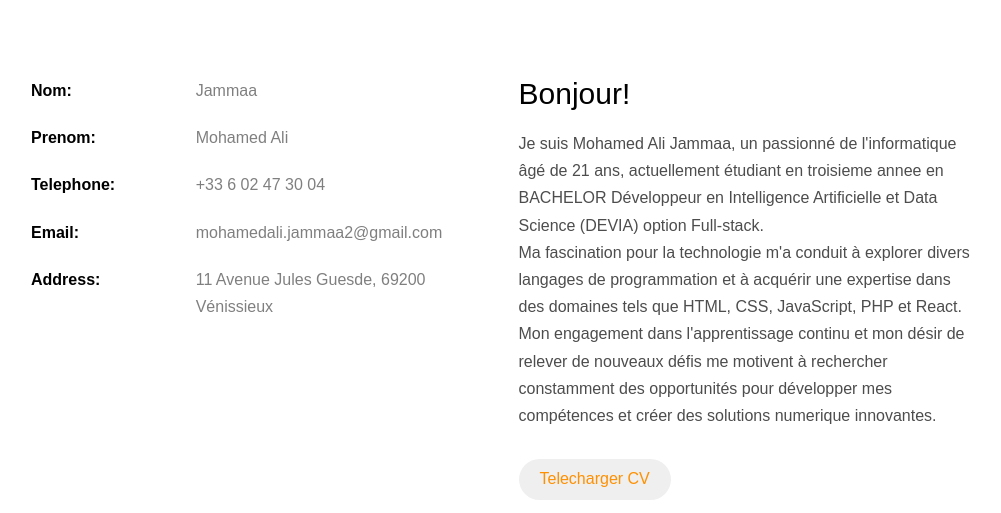
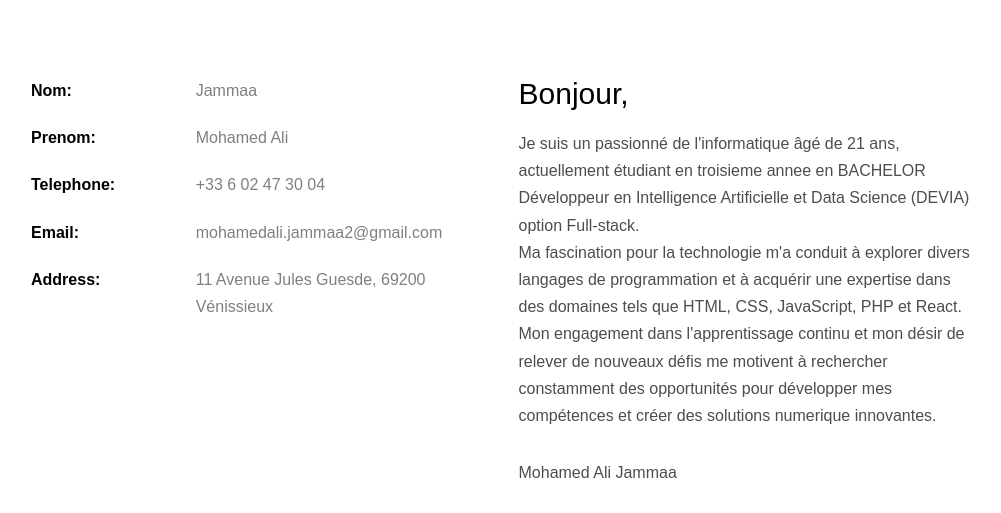
Before and after one commit to CHAMA9A/portfolio, a plain HTML site: page index.html in a window 1280 px wide. Shown: the part 995-1508 px from the top of the page, without its empty margins (39-1040 px from the left). Drawn offline with Linux system fonts and the light colour scheme; some packages are replaced by stand-ins of ours; no server answers; files whose address does not match are found by name.

Commit message:
Update index.html

```diff
--- a/index.html
+++ b/index.html
@@ -82,8 +82,9 @@
 					</ul>
 				</div>
 				<div class="col-md-5">
-					<h2>Bonjour!</h2>
-					<p>Je suis Mohamed Ali Jammaa, un passionné de l'informatique âgé de 21 ans, actuellement étudiant en troisieme annee en BACHELOR Développeur en Intelligence Artificielle et Data Science (DEVIA) option  Full-stack.<br> Ma fascination pour la technologie m'a conduit à explorer divers langages de programmation et à acquérir une expertise dans des domaines tels que HTML, CSS, JavaScript, PHP et React.<br> Mon engagement dans l'apprentissage continu et mon désir de relever de nouveaux défis me motivent à rechercher constamment des opportunités pour développer mes compétences et créer des solutions numerique innovantes.</p>
+					<h2>Bonjour,</h2>
+					<p>Je suis un passionné de l'informatique âgé de 21 ans, actuellement étudiant en troisieme annee en BACHELOR Développeur en Intelligence Artificielle et Data Science (DEVIA) option  Full-stack.<br> Ma fascination pour la technologie m'a conduit à explorer divers langages de programmation et à acquérir une expertise dans des domaines tels que HTML, CSS, JavaScript, PHP et React.<br> Mon engagement dans l'apprentissage continu et mon désir de relever de nouveaux défis me motivent à rechercher constamment des opportunités pour développer mes compétences et créer des solutions numerique innovantes.</p>
+					<p>Mohamed Ali Jammaa</p>
 					<button class="btn btn-outline-warning"><a href="images/CV_2024-04-09_Mohamed Ali_Jammaa.pdf" download="WhatsApp Image 2024-04-09 à 12.21.47_e3238d4e.jpg"> Telecharger CV</a></button>
 					<p>
 						<ul class="fh5co-social-icons">
```
